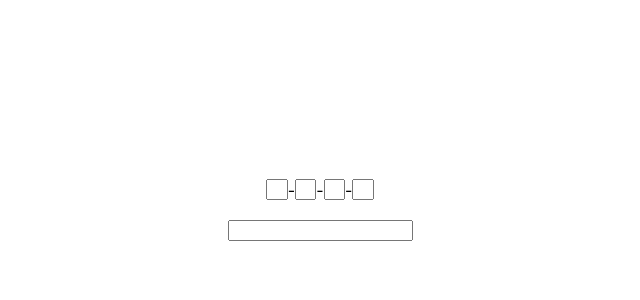
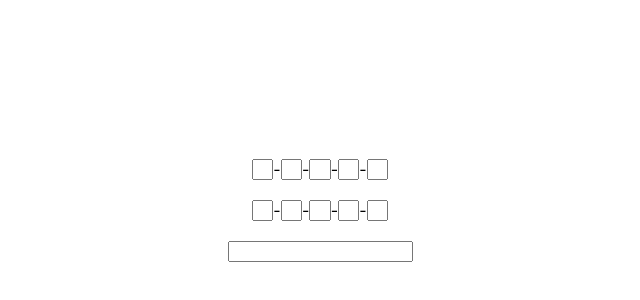
Before and after one commit to romka008/react-otp-input-example, a React (Create React App) app: page / in a window 1280 px wide. Shown: the part 190-490 px from the top of the page, without its empty margins (320-960 px from the left). Built offline with nearby package versions, Linux system fonts and the light colour scheme.

Commit message:
5 цифр в поле ввода, добавлен тип number и отдельный инпут с типом tel

```diff
--- a/src/App.tsx
+++ b/src/App.tsx
@@ -11,7 +11,16 @@ export default function App() {
             <OtpInput
                 value={otp}
                 onChange={setOtp}
-                numInputs={4}
+                inputType="number"
+                numInputs={5}
+                renderSeparator={<span>-</span>}
+                renderInput={props => <input {...props} />}
+            />
+            <OtpInput
+                value={otp}
+                onChange={setOtp}
+                inputType="tel"
+                numInputs={5}
                 renderSeparator={<span>-</span>}
                 renderInput={props => <input {...props} />}
             />
```
